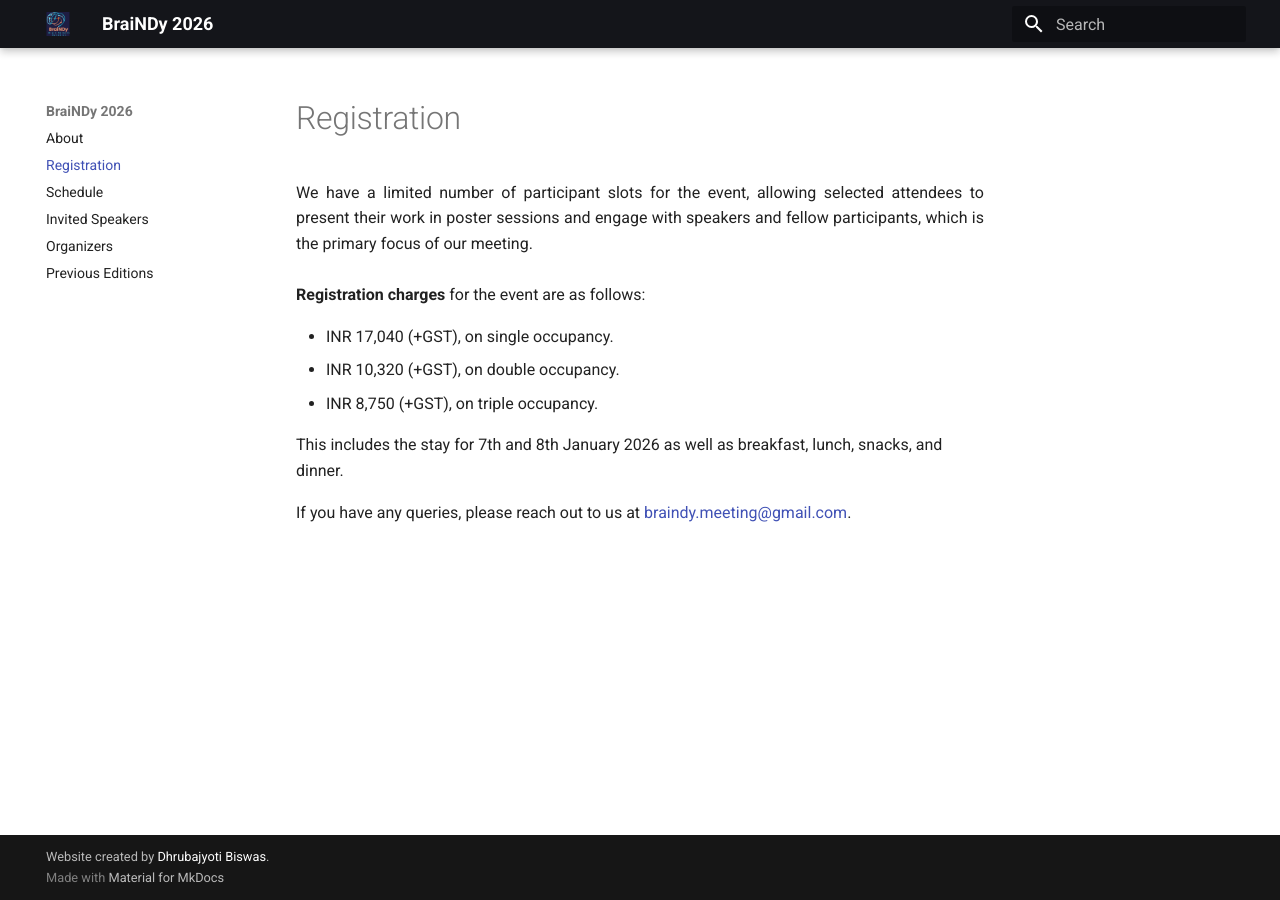
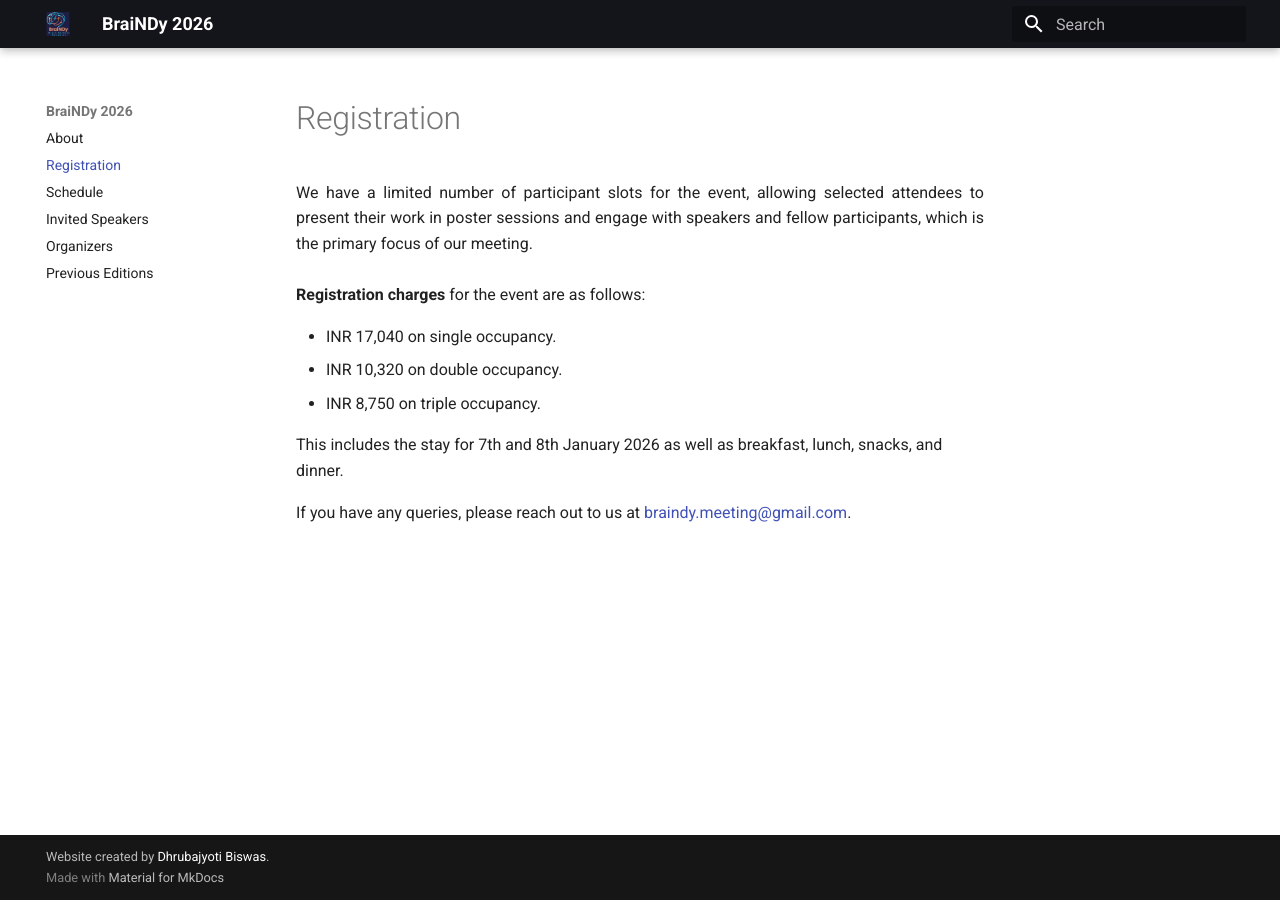
Before and after one commit to BraiNDyMeeting/v2026, an MkDocs documentation site: the page built from docs/registration.md, in a window 1280 px wide. Built offline with MkDocs 1.6.1 and Material for MkDocs 9.7.7, drawn with Linux system fonts in a browser that asks for light colours.

Commit message:
Some changes to website

```diff
--- a/docs/registration.md
+++ b/docs/registration.md
@@ -7,11 +7,11 @@ We have a limited number of participant slots for the event, allowing selected a
 <b>Registration charges</b> for the event are as follows:
 
 <ul>
-<li>  INR 17,040 (+GST), on single occupancy.</li>
+<li>  INR 17,040 on single occupancy.</li>
 
-<li> INR 10,320 (+GST), on double occupancy.</li>
+<li> INR 10,320 on double occupancy.</li>
 
-<li> INR 8,750 (+GST), on triple occupancy.</li>
+<li> INR 8,750 on triple occupancy.</li>
 </ul>
 
 This includes the stay for 7th and 8th January 2026 as well as breakfast, lunch, snacks, and dinner.
```
Also changed, not shown: site/registration/index.html, site/search/search_index.json.
